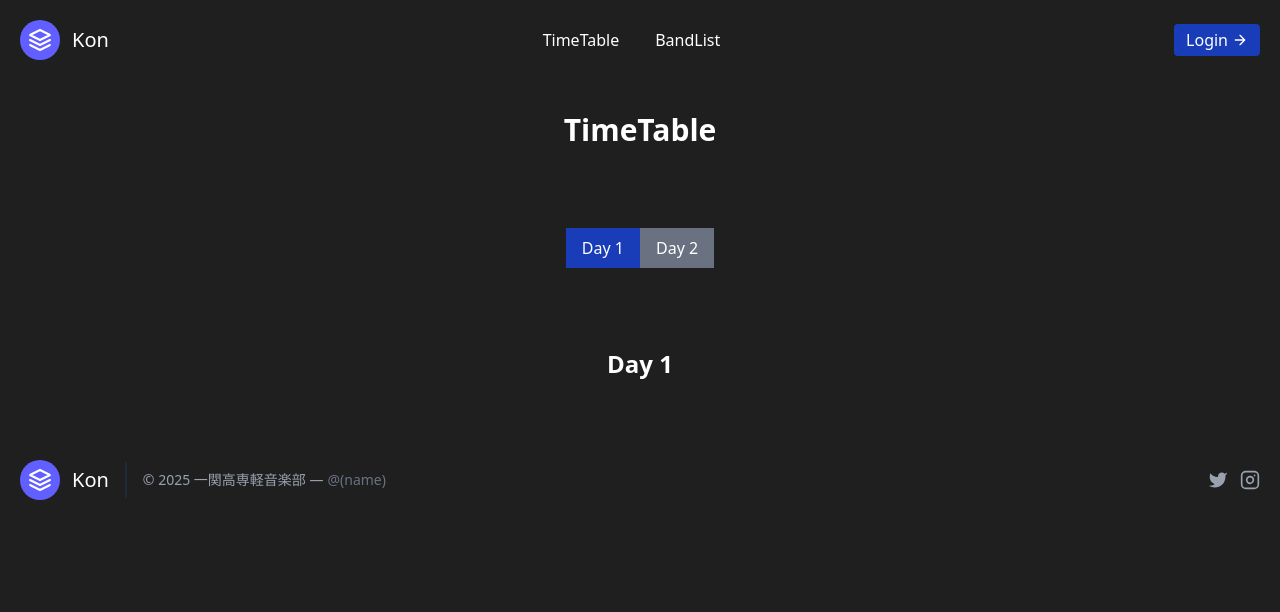
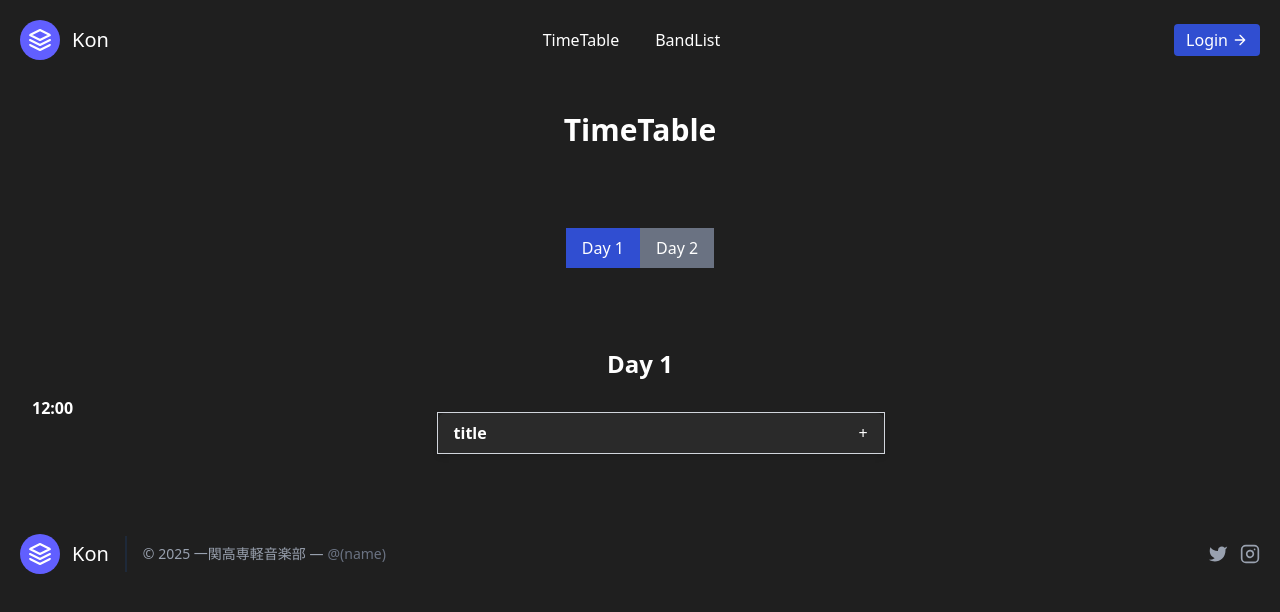
Before and after one commit to menotet/nitic_kon_2025, a React (Vite) app: page /bandlist in a window 1280 px wide. Shown: the top 612 px of the page. Built offline with nearby package versions, Linux system fonts and the light colour scheme.

Commit message:
bu: 2025-08-23 12:13:57

```diff
--- a/package.json
+++ b/package.json
@@ -10,9 +10,11 @@
     "preview": "vite preview"
   },
   "dependencies": {
+    "@material-tailwind/react": "^2.1.10",
     "@tailwindcss/vite": "^4.1.11",
     "axion": "^0.1.0",
     "axios": "^1.11.0",
+    "flowbite-react": "^0.12.7",
     "react": "^19.1.0",
     "react-dom": "^19.1.0",
     "react-router-dom": "^7.7.0"
--- /dev/null
+++ b/src/components/Accordion.tsx
@@ -0,0 +1,51 @@
+// === アコーディオンメニュー1つ分. ===
+import react, { useState } from "react";
+
+const Accordion = ({
+  title,
+  songs,
+  time,
+}: {
+  title: string;
+  songs: string[];
+  time: string;
+}) => {
+  const [isOpen, setIsOpen] = useState(false);
+
+  const toggleAccordion = () => {
+    setIsOpen(!isOpen);
+  };
+
+  return (
+    <>
+      <div className="flex w-full">
+        <p className="font-bold">{time}</p>
+
+        <div className="w-full max-w-md mx-auto my-4 border border-gray-300 shadow-md">
+          <button
+            className="w-full px-4 py-2 text-left bg-accordion_bg hover:bg-accordion_bg_hover rounded-t-lg focus:outline-none"
+            onClick={toggleAccordion}
+          >
+            <div className="flex justify-between items-center">
+              <span className="font-semibold">{title}</span>
+              <span>{isOpen ? "-" : "+"}</span>
+            </div>
+          </button>
+          {isOpen && (
+            <div className="px-4 py-2 bg-accordion_bg">
+              <ol className="list-decimal list-inside">
+                {songs.map((song, index) => (
+                  <li key={index} className="py-1">
+                    {song}
+                  </li>
+                ))}
+              </ol>
+            </div>
+          )}
+        </div>
+      </div>
+    </>
+  );
+};
+
+export default Accordion;
--- a/src/components/SelectDayButton.tsx
+++ b/src/components/SelectDayButton.tsx
@@ -11,7 +11,7 @@ const SelectDayButton = ({
 }) => {
   const isSelected = day === visibleDay;
   const buttonCss = isSelected
-    ? "bg-blue-800 text-white px-4 py-2 mb-4"
+    ? "bg-button_bg text-white px-4 py-2 mb-4"
     : "bg-gray-500 text-white px-4 py-2 mb-4";
 
   return (
--- a/src/components/calendar.tsx
+++ /dev/null
@@ -1,37 +0,0 @@
-document.querySelectorAll(".accordion-header").forEach((header) => {
-  header.addEventListener("click", () => {
-    const content = header.nextElementSibling; // 次の要素（コンテンツ）を取得
-    const icon = header.querySelector("svg"); // 矢印のアイコンを取得
-
-    // コンテンツの表示・非表示を切り替え
-    content.classList.toggle("hidden");
-    // 矢印の向きも切り替え
-    icon.classList.toggle("rotate-180");
-
-    // aria-expanded属性を更新
-    const isExpanded = content.classList.contains("hidden");
-    header.setAttribute("aria-expanded", !isExpanded);
-
-    // aria-hidden属性を更新
-    content.setAttribute("aria-hidden", isExpanded);
-
-    // 他の項目を閉じる
-    document.querySelectorAll(".accordion-content").forEach((item) => {
-      if (item !== content) {
-        item.classList.add("hidden");
-        item.setAttribute("aria-hidden", "true");
-      }
-    });
-
-    // 他の項目の矢印を元に戻す
-    document.querySelectorAll(".accordion-header").forEach((otherHeader) => {
-      if (otherHeader !== header) {
-        const otherIcon = otherHeader.querySelector("svg");
-        otherIcon.classList.remove("rotate-180");
-        otherHeader.setAttribute("aria-expanded", "false");
-        const otherContent = otherHeader.nextElementSibling;
-        otherContent.setAttribute("aria-hidden", "true");
-      }
-    });
-  });
-});
--- a/src/components/header/header.tsx
+++ b/src/components/header/header.tsx
@@ -36,7 +36,7 @@ export default function Header() {
           </nav>
 
           {/* ボタン. */}
-          <button className="inline-flex items-center bg-blue-800 border-0 py-1 px-3 focus:outline-none hover:bg-blue-900 rounded text-base mt-4 md:mt-0 justify-end">
+          <button className="inline-flex items-center bg-button_bg border-0 py-1 px-3 focus:outline-none hover:bg-blue-900 rounded text-base mt-4 md:mt-0 justify-end">
             Login
             <svg
               fill="none"
--- a/src/index.css
+++ b/src/index.css
@@ -5,4 +5,13 @@
 @theme {
   --color-custom_bg_gray: #1f1f1f;
   --color-custom_text_gray: #b1b1b1;
+
+  /* === ボタン関係 === */
+  --color-button_bg: #304ed1;
+  /* === === */
+
+  /* === アコーディオン === */
+  --color-accordion_bg: #2a2a2a;
+  --color-accordion_bg_hover: #3a3a3a;
+  /* === === */
 }
--- a/src/main.tsx
+++ b/src/main.tsx
@@ -1,9 +1,10 @@
 import { StrictMode } from "react";
 import { createRoot } from "react-dom/client";
 import "./index.css";
-import AppRoutes from "./AppRoutes.tsx"; // 拡張子を.tsxに変更
+import AppRoutes from "./AppRoutes.tsx";
 
-// rootの存在チェックを追加
+import { ThemeProvider } from "@material-tailwind/react";
+
 const rootElement = document.getElementById("root");
 
 if (!rootElement) {
@@ -14,6 +15,8 @@ const root = createRoot(rootElement);
 
 root.render(
   <StrictMode>
-    <AppRoutes />
+    <ThemeProvider>
+      <AppRoutes />
+    </ThemeProvider>
   </StrictMode>
 );
--- a/src/page/Timetable.tsx
+++ b/src/page/Timetable.tsx
@@ -5,18 +5,17 @@ import { Link } from "react-router-dom";
 import Header from "../components/header/Header";
 import Footer from "../components/footer/Footer";
 import SelectDayButton from "../components/SelectDayButton";
+import Accordion from "../components/Accordion";
 
 const Timetable = () => {
   const current_band = "band";
 
-  // --- 日付処理一式. ---
+  // === 日付処理一式. ===
   const [visibleDay, setVisible] = useState(1);
   const changeDay = (day: number) => {
     setVisible(day);
   };
-  const dayButtonCss = visibleDay
-    ? "bg-blue-800 text-white px-4 py-2 mb-4"
-    : "bg-gray-500 text-white px-4 py-2 mb-4";
+  // === ===
 
   return (
     <>
@@ -46,7 +45,15 @@ const Timetable = () => {
           <div className="flex flex-col mx-auto p-8 items-center justify-center">
             <h2 className="text-2xl font-bold mb-4">Day 1</h2>
 
-            {/* タイムテーブルの内容をここに追加 */}
+            {/* === タイムテーブルの内容をここに追加. === */}
+            <div className="flex flex-col items-center justify-center w-full">
+              <Accordion
+                title="title"
+                songs={["song1", "song2", "song3"]}
+                time="12:00"
+              />
+            </div>
+            {/* === === */}
           </div>
         )}
 
```
Also changed, not shown: 2 other files (tests, documents, lock files or other folders).
